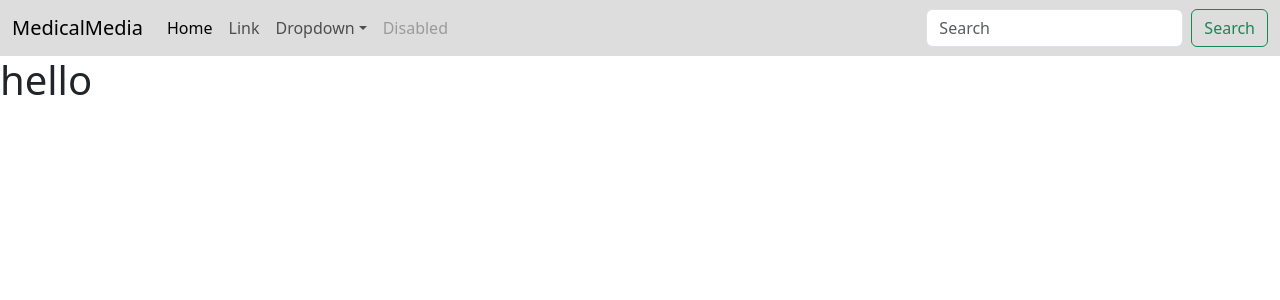
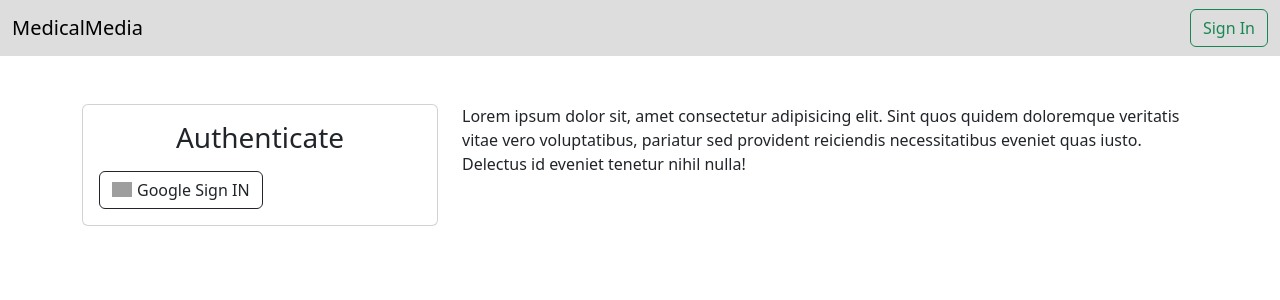
Before and after one commit to B-Bala8055/medical-media, a Next.js app in the folder application/: page / in a window 1280 px wide. Shown: the top 300 px of the page. Built offline with nearby package versions, Linux system fonts and the light colour scheme; no server answers; grey boxes are pictures that could not be loaded.

Commit message:
Added google authentication

```diff
--- a/application/package.json
+++ b/application/package.json
@@ -9,8 +9,12 @@
     "lint": "next lint"
   },
   "dependencies": {
+    "bcrypt": "^5.1.1",
     "bootstrap": "^5.3.3",
+    "crypto": "^1.0.1",
+    "jose": "^5.6.3",
     "next": "14.2.5",
+    "next-auth": "^5.0.0-beta.20",
     "react": "^18",
     "react-dom": "^18"
   },
--- /dev/null
+++ b/application/src/app/api/auth/[...nextauth]/route.js
@@ -0,0 +1 @@
+export { GET, POST } from '@/utils/authentication/auth'
--- a/application/src/app/layout.js
+++ b/application/src/app/layout.js
@@ -1,6 +1,8 @@
 "use client"
 import Navigation from "@/components/Navigation";
 import "./globals.css";
+// import { useEffect } from "react";
+import 'bootstrap/dist/css/bootstrap.css';
 import { useEffect } from "react";
 
 // export const metadata = {
@@ -11,7 +13,7 @@ import { useEffect } from "react";
 export default function RootLayout({ children }) {
 
   useEffect(() => {
-    import("bootstrap/dist/js/bootstrap");
+    typeof document !== undefined ? import('bootstrap/dist/js/bootstrap') : null
   }, [])
 
   return (
--- a/application/src/app/page.js
+++ b/application/src/app/page.js
@@ -1,11 +1,35 @@
-// import styles from "./page.module.css";
-import 'bootstrap/dist/css/bootstrap.css';
+import { oAuthLogin } from '@/utils/actions/auth'
+
 export default function Home() {
   return (
-    <main>
-      <h1>
-        hello
-      </h1>
+    <main className='container container-lg mt-5'>
+      <div className='row'>
+        <div className='col-12 col-sm-12 col-md-4'>
+          <div class="card">
+            <div class="card-body">
+              <h3 className='text-center mb-3'>Authenticate</h3>
+
+              {/* <div class="col-md-3">
+    <a class="btn btn-outline-dark" href="/users/googleauth" role="button" style="text-transform:none">
+      <img width="20px" style="margin-bottom:3px; margin-right:5px" alt="Google sign-in" src="https://upload.wikimedia.org/wikipedia/commons/thumb/5/53/Google_%22G%22_Logo.svg/512px-Google_%22G%22_Logo.svg.png" />
+      Login with Google
+    </a>
+  </div> */}
+
+              <form action={oAuthLogin} method='POST' encType='text/plain'>
+                <button className='btn btn-outline-dark' type="submit" name="action" value="google">
+                  <img width="20px" style={{ marginBottom: '3px', marginRight: '5px' }} alt="Google" src={require('../dist/icons/google.png')} />
+                  Google Sign IN
+                </button>
+              </form>
+            </div>
+          </div>
+
+        </div>
+        <div className='col-12 col-sm-12 d-md-flex sd-sm-none col-md-8'>
+          Lorem ipsum dolor sit, amet consectetur adipisicing elit. Sint quos quidem doloremque veritatis vitae vero voluptatibus, pariatur sed provident reiciendis necessitatibus eveniet quas iusto. Delectus id eveniet tenetur nihil nulla!
+        </div>
+      </div>
     </main>
   );
 }
--- a/application/src/components/Navigation.js
+++ b/application/src/components/Navigation.js
@@ -1,13 +1,18 @@
 import React from 'react'
+import { logout, oAuthLogin } from '@/utils/actions/auth'
+import { auth } from '@/utils/authentication/auth'
 
-const Navigation = () => {
+const Navigation = async () => {
+    const session = await auth()
+
     return (
         <nav className="navbar navbar-expand-lg navbar-light" style={{
             backgroundColor: "#dddddd"
         }}>
             <div className="container-fluid">
                 <a className="navbar-brand" href="#">MedicalMedia</a>
-                <button className="navbar-toggler" type="button" data-bs-toggle="collapse" data-bs-target="#navbarSupportedContent" aria-controls="navbarSupportedContent" aria-expanded="false" aria-label="Toggle navigation">
+                {session?.user ? (
+                    <><button className="navbar-toggler" type="button" data-bs-toggle="collapse" data-bs-target="#navbarSupportedContent" aria-controls="navbarSupportedContent" aria-expanded="false" aria-label="Toggle navigation">
                         <span className="navbar-toggler-icon"></span>
                     </button>
                         <div className="collapse navbar-collapse" id="navbarSupportedContent">
@@ -26,18 +31,29 @@ const Navigation = () => {
                                         <li><a className="dropdown-item" href="#">Action</a></li>
                                         <li><a className="dropdown-item" href="#">Another action</a></li>
                                         <li><hr className="dropdown-divider" /></li>
-                                <li><a className="dropdown-item" href="#">Something else here</a></li>
+                                        <li>
+                                            <form action={logout}>
+                                                <button className="dropdown-item" type='submit'>Logout</button>
+                                            </form>
+                                        </li>
                                     </ul>
                                 </li>
                                 <li className="nav-item">
-                            <a className="nav-link disabled" href="#" tabindex="-1" aria-disabled="true">Disabled</a>
+                                    <a className="nav-link disabled" href="#" tabIndex="-1" aria-disabled="true">Disabled</a>
                                 </li>
                             </ul>
-                    <form className="d-flex">
+                            <form className="d-flex" encType='text/plain'>
                                 <input className="form-control me-2" type="search" placeholder="Search" aria-label="Search" />
                                 <button className="btn btn-outline-success" type="submit">Search</button>
                             </form>
                         </div>
+                    </>)
+                    : (
+                        <form className="d-flex" action={oAuthLogin} encType='text/plain' >
+                            <button className="btn btn-outline-success" type="submit" name="action" value="google">Sign In</button>
+                        </form>
+                    )
+                }
             </div>
         </nav >
     )
--- /dev/null
+++ b/application/src/utils/actions/auth.js
@@ -0,0 +1,13 @@
+"use server"
+
+import { signIn, signOut } from "../authentication/auth"
+
+export const oAuthLogin = async (formdata) => {
+  const action = formdata.get("action")
+  await signIn(action, { redirectTo: "/explore" })
+}
+
+export const logout = async () => {
+  console.log("Logout called")
+  await signOut({ redirectTo: "/" })
+}
--- /dev/null
+++ b/application/src/utils/authentication/auth.js
@@ -0,0 +1,24 @@
+import NextAuth from "next-auth";
+import GoogleProvider from 'next-auth/providers/google';
+
+export const {
+    handlers: { GET, POST },
+    auth,
+    signIn,
+    signOut
+} = NextAuth({
+    providers: [
+        GoogleProvider({
+            clientId: process.env.GOOGLE_CLIENT_ID,
+            clientSecret: process.env.GOOGLE_CLIENT_SECRET,
+
+            authorization: {
+                params: {
+                    prompt: "consent",
+                    access_type: "offline",
+                    respone_type: "code"
+                }
+            }
+        })
+    ]
+})
--- /dev/null
+++ b/application/src/utils/constants/constants.js
@@ -0,0 +1,6 @@
+export const workListStatus = {
+  pending:"PENDING",
+  complete:"COMPLETE",
+  skip:"SKIP",
+  remove:"REMOVE"
+}
```
Also changed, not shown: application/src/app/explore/page.js (added, +25 -0 lines), application/src/utils/db/connect-db.js (added, +33 -0 lines), application/.eslintrc.json, 2 other files (tests, documents, lock files or other folders). Lines whose indentation alone changed are shown as unchanged.
